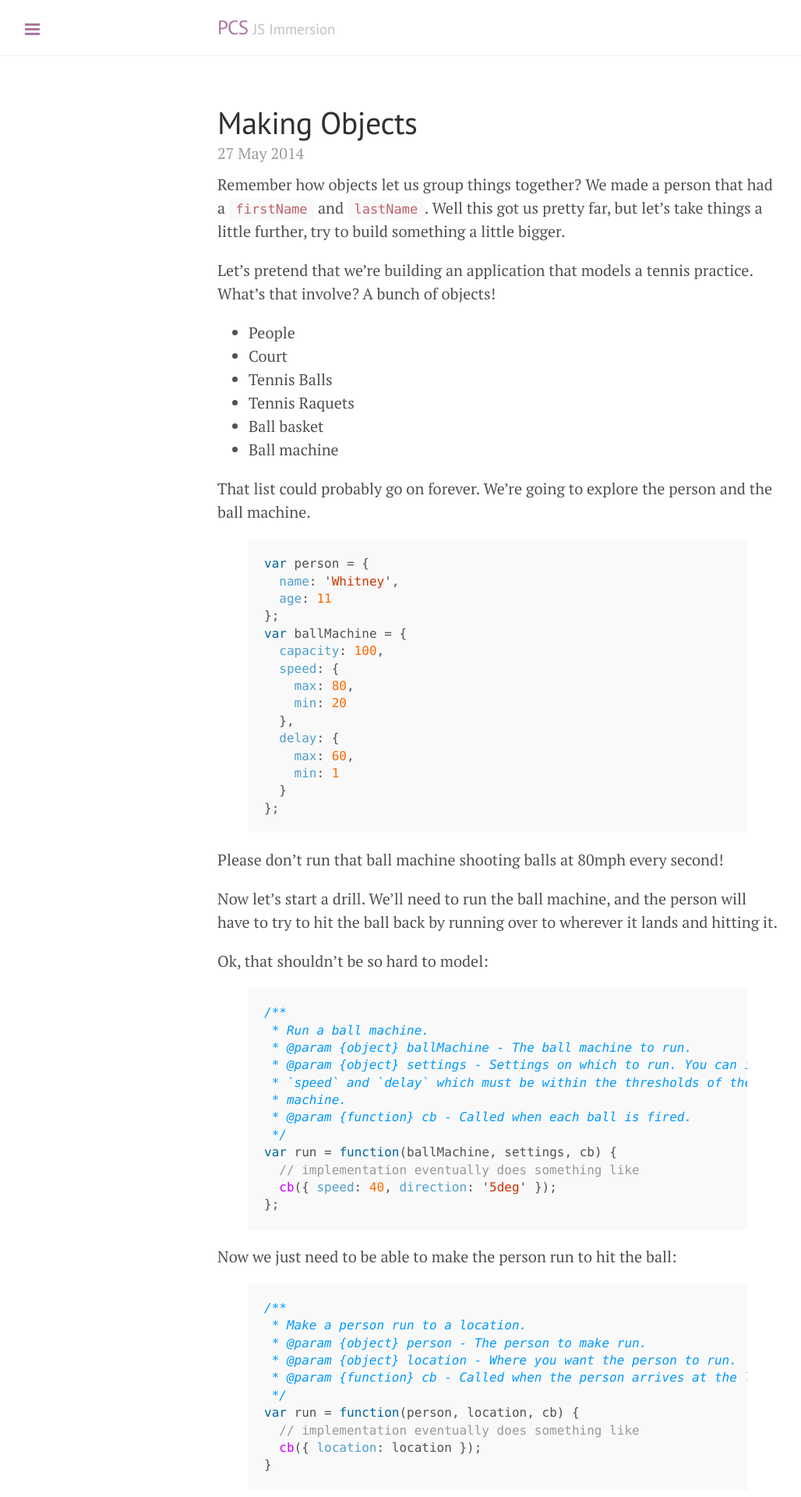
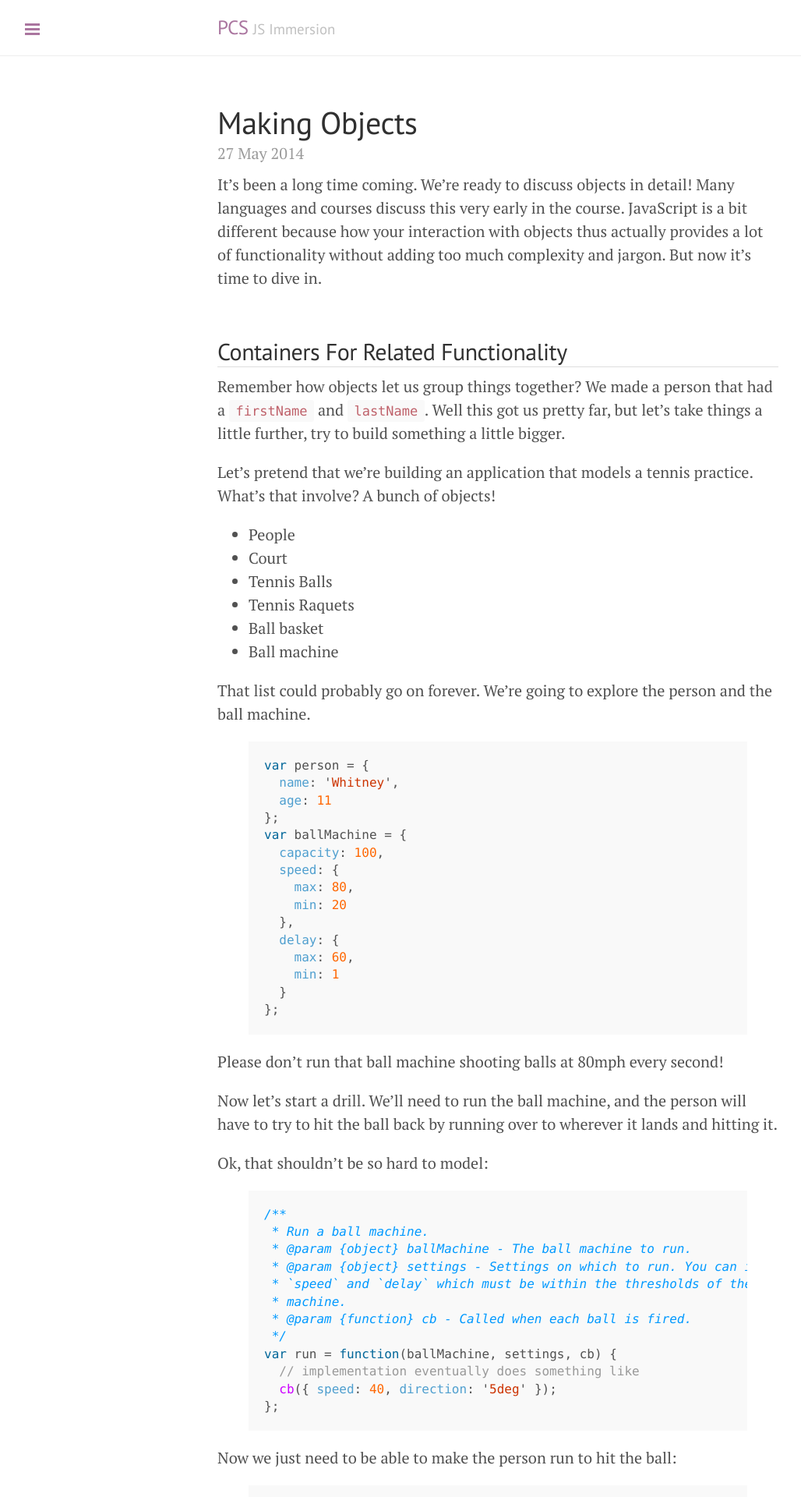
Before and after one commit to wbyoung/jsi, a Jekyll site: the page built from _posts/00-03-01-oo.md, in a window 1280 px wide. Shown: the top 1920 px of the page at 78% size, without its empty margins (1-1029 px from the left). Built offline with Jekyll 4.4.1, drawn with Linux system fonts in a browser that asks for light colours; nearby versions of some CDN libraries; Markdown is read by kramdown in place of the engine named in the settings; some of the changed text lies outside the part shown.

Commit message:
More on objects.

```diff
--- a/_posts/00-03-01-oo.md
+++ b/_posts/00-03-01-oo.md
@@ -5,8 +5,13 @@
 date: 2014-05-27 00:00:00
 ---
 
+It's been a long time coming. We're ready to discuss objects in detail! Many
+languages and courses discuss this very early in the course. JavaScript is a
+bit different because how your interaction with objects thus actually provides
+a lot of functionality without adding too much complexity and jargon. But now
+it's time to dive in.
 
-
+## Containers For Related Functionality
 
 Remember how objects let us group things together? We made a person that had
 a `firstName` and `lastName`. Well this got us pretty far, but let's take
@@ -183,7 +188,57 @@
 names that represent classes and instances.
 </aside>
 
-## Functions vs Methods
+### Adding Methods
+
+We'll now extend our `Person` class so that instances can call `run`.
+
+{% highlight javascript %}
+Person.prototype.run = function() {
+  console.log('I can run!');
+};
+var person = new Person();
+person.run();
+{% endhighlight %}
+
+What? `prototype`? What's that? Simplest answer: just go with it for right now.
+Accept it and don't let your brain tell you that it needs to know. Just know
+that now your instance can now call the `run` method.
+
+If you need a better way to think about it:
+
+<section class="conceptual-code">
+
+{% highlight javascript %}
+Person.instanceMethods.run = function() {
+  console.log('I can run!');
+};
+{% endhighlight %}
+
+</section>
+
+
+<aside>
+**Prototype**
+
+Seriously, don't worry about it right now. If you really need to know, come
+back to this blurb in the future.
+
+When you're ready for it, what you'll want to research is prototypal
+inheritance. Don't start looking into it until you've really mastered
+inheritance. I'm talking like 3 months down the line.
+
+The reason this can be so confusing is because JavaScript doesn't easily expose
+the same paradigm that most developers have come to know very well, object
+oriented design. It's possible to create an object oriented system with
+JavaScript, though. So it's really just confusing because we're making
+JavaScript do something that's not convenient in the language. When you combine
+that with the history of poor documentation on JavaScript, things get ugly.
+
+If you read all the way through this and are still curious, you're an adult.
+Make an informed choice. We'll always be here to answer questions! :)
+</aside>
+
+### Functions vs Methods
 
 Up until now, you may have noticed both the use of function and method. We've
 completely skipped over the distinction until now.
@@ -193,7 +248,7 @@
 `obj.something()` vs `something()`.
 
 We've only been writing functions up until now. We've been using methods (like
-the ones discussed in [the objects section][#objects]). Now we'll be defining
+the ones discussed in [the objects section](#objects)). Now we'll be defining
 methods as well.
 
 
--- a/css/local.css
+++ b/css/local.css
@@ -25,6 +25,15 @@
   white-space: pre;
   word-wrap: normal;
   overflow-x: scroll;
+}
+
+.conceptual-code pre {
+  border: 2px dashed #f77;
+}
+.conceptual-code pre:before {
+  content: "// warning: this code will not work.";
+  display: block;
+  color: #a44;
 }
 
 h2 {
```
